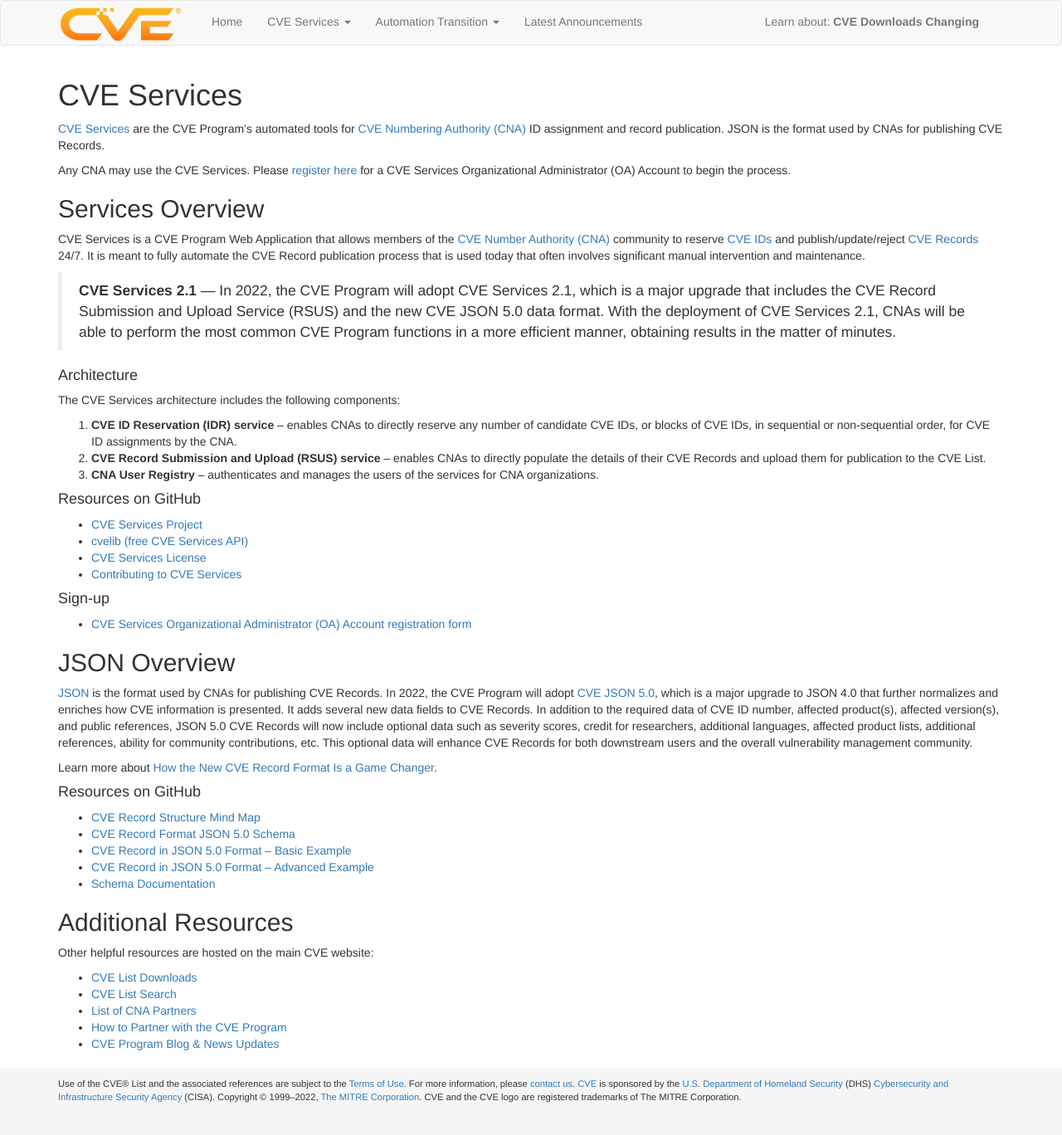
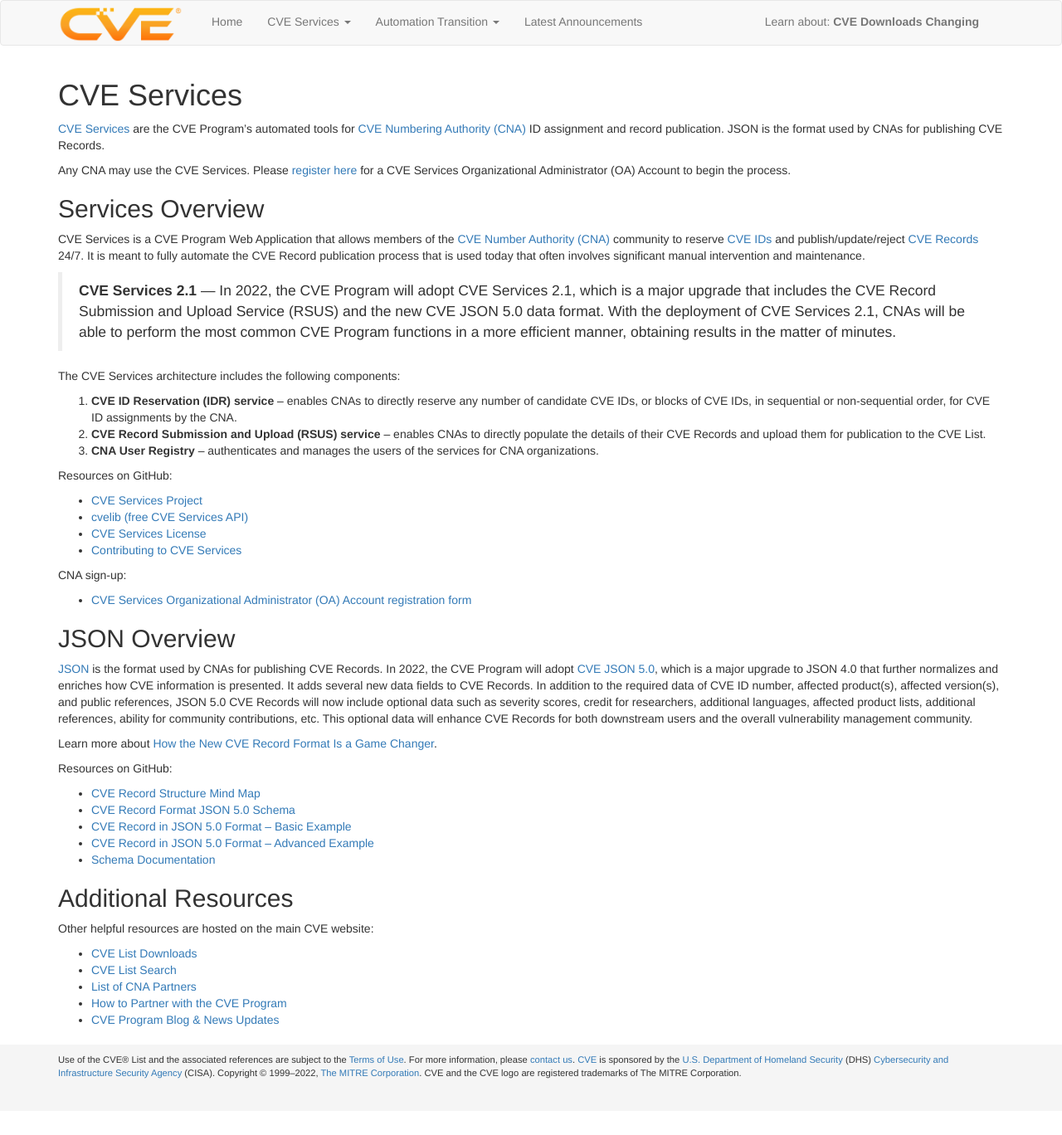
Before and after one commit to CVEProject/cveproject.github.io, a Jekyll site: the page built from automation-cve-services.md, in a window 1280 px wide. Shown: the whole page at 83% size. Built offline with Jekyll 4.4.1, drawn with Linux system fonts in a browser that asks for light colours; nearby versions of some CDN libraries; after the commit the page ends 1339 px from its top, so only the background shows below that.

Commit message:
Update automation-cve-services.md

```diff
--- a/automation-cve-services.md
+++ b/automation-cve-services.md
@@ -13,8 +13,6 @@ CVE Services is a CVE Program Web Application that allows members of the [CVE Nu
 
 ><strong>CVE Services 2.1</strong> &mdash; In 2022, the CVE Program will adopt CVE Services 2.1, which is a major upgrade that includes the CVE Record Submission and Upload Service (RSUS) and the new CVE JSON 5.0 data format. With the deployment of CVE Services 2.1, CNAs will be able to perform the most common CVE Program functions in a more efficient manner, obtaining results in the matter of minutes.
 
-#### Architecture
-
 The CVE Services architecture includes the following components:
 
 <ol>
@@ -23,14 +21,14 @@ The CVE Services architecture includes the following components:
   <li><strong>CNA User Registry</strong> – authenticates and manages the users of the services for CNA organizations.</li>
 </ol>
 
-#### Resources on GitHub
+Resources on GitHub:
 
 * [CVE Services Project](https://github.com/CVEProject/cve-services#project)
 * [cvelib (free CVE Services API)](https://github.com/RedHatProductSecurity/cvelib)
 * [CVE Services License](https://github.com/CVEProject/cve-services/blob/dev/LICENSE)
 * [Contributing to CVE Services](https://github.com/CVEProject/cve-services/blob/dev/CONTRIBUTING.md)
 
-#### Sign-up
+CNA sign-up:
 
 * [CVE Services Organizational Administrator (OA) Account registration form]((https://forms.monday.com/forms/03132d0646401f5d10d06c60e25444a1?r=use1))
 
@@ -40,7 +38,7 @@ The CVE Services architecture includes the following components:
 
 Learn more about [How the New CVE Record Format Is a Game Changer](https://www.cve.org/Media/News/item/podcast/2021/07/13/How-the-New-CVE-Record).
 
-#### Resources on GitHub
+Resources on GitHub:
 
 * [CVE Record Structure Mind Map](https://cveproject.github.io/cve-schema/schema/v5.0/docs/mindmap.html)
 * [CVE Record Format JSON 5.0 Schema](https://github.com/CVEProject/cve-schema/blob/master/schema/v5.0/CVE_JSON_5.0_schema.json)
```
